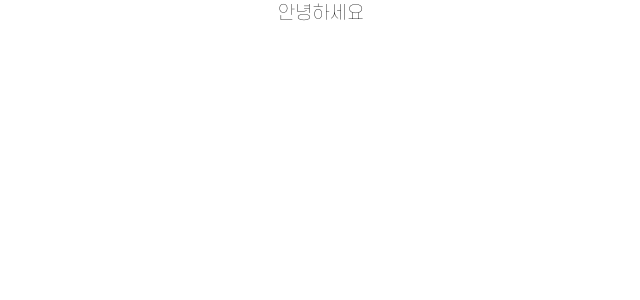
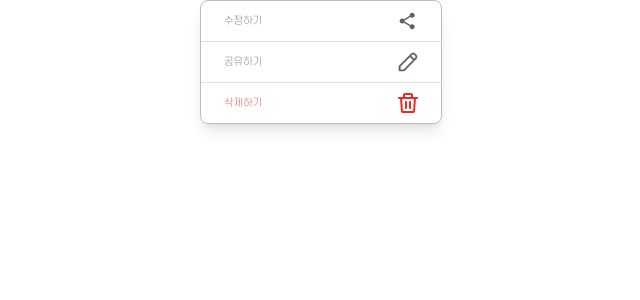
Before and after one commit to EmotionalCore/frontend, a Next.js app: page / in a window 1280 px wide. Shown: the top 300 px of the page, without its empty margins (319-959 px from the left). Built offline with nearby package versions, Linux system fonts and the light colour scheme.

Commit message:
Feat:"cva 라이브러리 설치 및 DropdownMenu 컴포넌트 개발"

```diff
--- a/package.json
+++ b/package.json
@@ -20,12 +20,15 @@
   "dependencies": {
     "@tanstack/react-query": "^5.61.0",
     "axios": "^1.7.7",
+    "class-variance-authority": "^0.7.1",
+    "clsx": "^2.1.1",
     "lucide-react": "^0.460.0",
     "next": "14.2.13",
     "react": "^18",
     "react-dom": "^18",
     "react-hook-form": "^7.53.2",
     "react-quill": "^2.0.0",
+    "tailwind-merge": "^2.6.0",
     "zod": "^3.23.8",
     "zustand": "^5.0.1"
   },
--- /dev/null
+++ b/src/app/components/_common/DropdownMenu.tsx
@@ -0,0 +1,78 @@
+import { cn } from '@/app/utils/cn';
+import { cva, VariantProps } from 'class-variance-authority';
+import Image from 'next/image';
+import React from 'react';
+
+const dropdownMenuVariants = cva('size-full shrink-0 rounded-[0.8rem] border-gray-B border-[0.1rem] bg-white', {
+  variants: {
+    variant: {
+      default: 'shadow-lg',
+      sm: 'shadow-sm',
+    },
+    size: {
+      default: 'w-[24.2rem] h-[20.9re,]',
+    },
+  },
+  defaultVariants: {
+    variant: 'default',
+    size: 'default',
+  },
+});
+
+const menuItemVariants = cva(
+  'flex items-center justify-between px-[2.3rem] py-4 cursor-pointer hover:bg-gray-50 hover:rounded-[0.8rem] border-b-gray-E border-b-[0.1rem]',
+  {
+    variants: {
+      color: {
+        default: 'text-gray-6 font-SCDream2',
+        red: 'text-red-E font-SCDream2',
+      },
+    },
+    defaultVariants: {
+      color: 'default',
+    },
+  }
+);
+
+export interface MenuItemProps {
+  id: string;
+  label: string;
+  icon: string;
+  alt: string;
+  color?: 'default' | 'red';
+  onClick?: () => void;
+}
+
+interface DropdownMenuProps extends VariantProps<typeof dropdownMenuVariants> {
+  items: MenuItemProps[];
+}
+
+const MenuItem = ({ label, icon, alt, color, onClick }: MenuItemProps) => {
+  return (
+    <li onClick={onClick} className={cn(menuItemVariants({ color }), 'size-full', 'last:border-b-0')}>
+      <span className='overflow-hidden text-ellipsis'>{label}</span>
+      <div className='size-full max-w-[2rem]'>
+        <Image
+          src={icon}
+          alt={`${alt} icon`}
+          className={cn('size-full object-contain', {
+            'text-red-E': color === 'red',
+            'text-gray-6': color === 'default',
+          })}
+        />
+      </div>
+    </li>
+  );
+};
+
+const DropdownMenu = ({ items, variant, size, ...props }: DropdownMenuProps) => {
+  return (
+    <ul className={cn(dropdownMenuVariants({ variant, size }))} {...props}>
+      {items.map((item) => (
+        <MenuItem key={item.id} {...item} />
+      ))}
+    </ul>
+  );
+};
+
+export default DropdownMenu;
--- a/src/app/page.tsx
+++ b/src/app/page.tsx
@@ -1,8 +1,46 @@
+'use client';
+import DropdownMenu, { MenuItemProps } from './components/_common/DropdownMenu';
+import DeleteIcon from '../../public/image/delete-icon.svg';
+import ShareIcon from '../../public/image/share-icon.svg';
+import EditIcon from '../../public/image/edit-icon.svg';
+const items: MenuItemProps[] = [
+  {
+    id: '1',
+    label: '수정하기',
+    icon: ShareIcon,
+    alt: 'edit',
+    color: 'default',
+    onClick: () => {
+      console.log('수정하기 클릭됨');
+    },
+  },
+  {
+    id: '2',
+    label: '공유하기',
+    icon: EditIcon,
+    alt: 'share',
+    color: 'default',
+    onClick: () => {
+      console.log('공유하기 클릭됨');
+    },
+  },
+  {
+    id: '3',
+    label: '삭제하기',
+    icon: DeleteIcon,
+    alt: 'delete',
+    color: 'red',
+    onClick: () => {
+      console.log('삭제하기 클릭됨');
+    },
+  },
+];
+
 export default function Home() {
   return (
     <main>
       <div className='flex items-center justify-center'>
-        <p className='text-blue-9 font-SCDream1 text-18-700'>안녕하세요</p>
+        <DropdownMenu items={items} size='default' variant='default' />
       </div>
     </main>
   );
--- /dev/null
+++ b/src/app/utils/cn.tsx
@@ -0,0 +1,6 @@
+import { ClassValue, clsx } from 'clsx';
+import { twMerge } from 'tailwind-merge';
+
+export const cn = (...inputs: ClassValue[]) => {
+  return twMerge(clsx(inputs));
+};
```
Also changed, not shown: src/app/components/_common/Drodowns.tsx (deleted), 1 other file (tests, documents, lock files or other folders).
